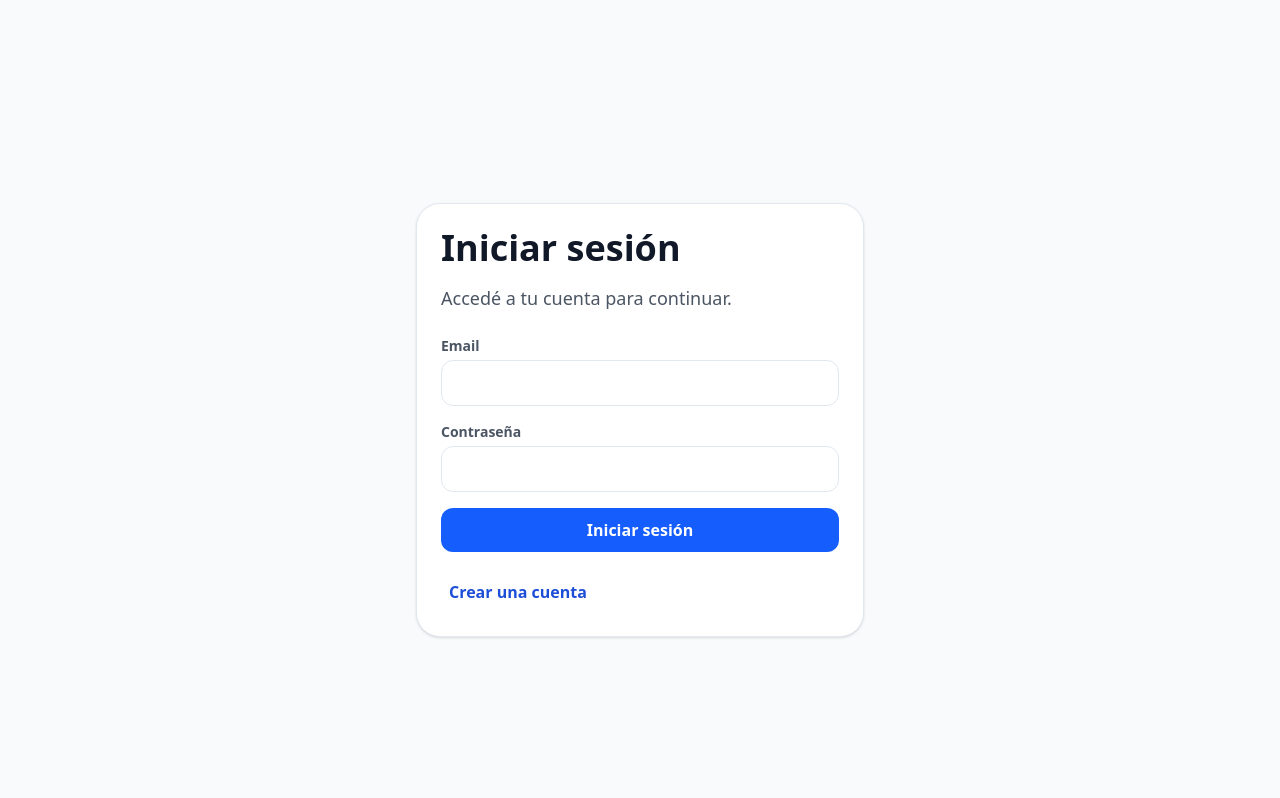
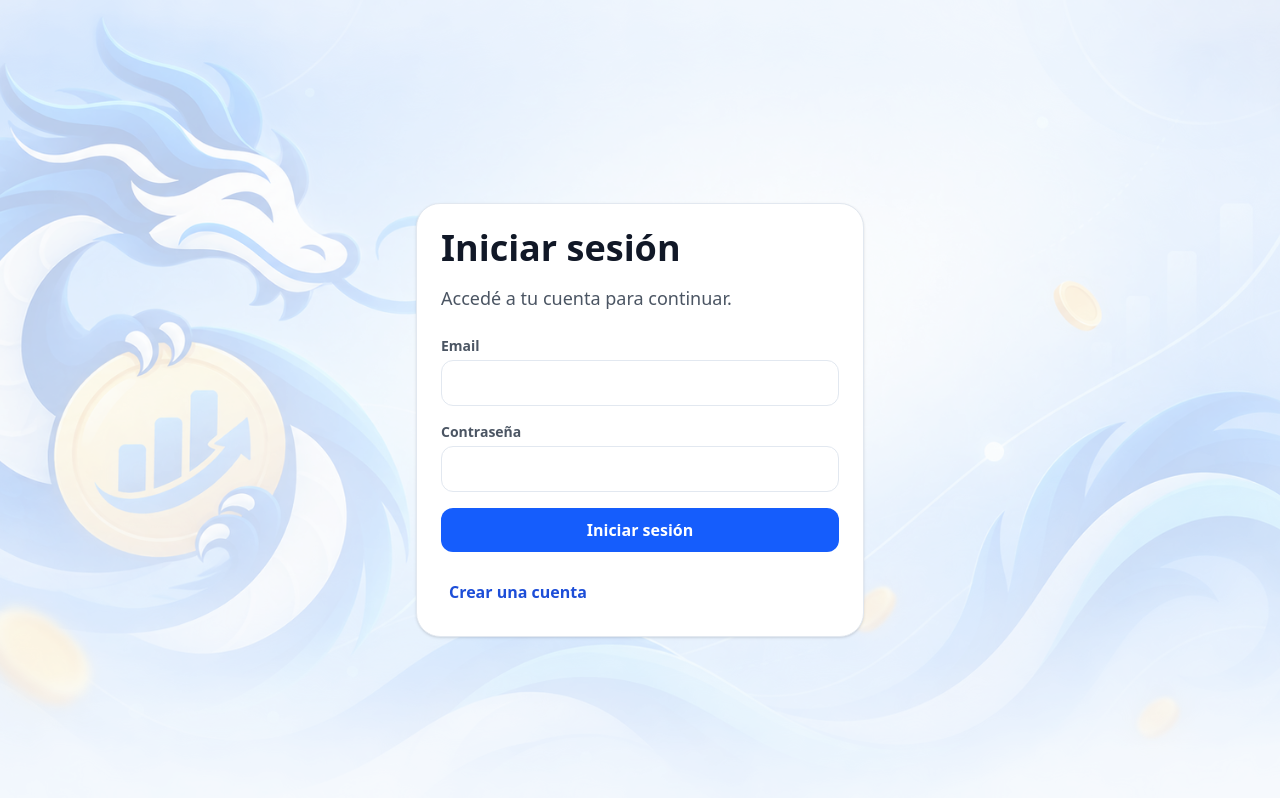
Before and after one commit to franchiarini/Gestor-Gastos, a React (Vite) app: page /login in a window 1280 px wide. Built offline with nearby package versions, Linux system fonts and the light colour scheme; no server answers.

Commit message:
style: add dragon background to auth pages

```diff
--- /dev/null
+++ b/src/components/AuthBackground.tsx
@@ -0,0 +1,19 @@
+import type { ReactNode } from 'react'
+
+export function AuthBackground({ children }: { children: ReactNode }) {
+  return (
+    <main className="app-page relative isolate flex items-center justify-center overflow-hidden">
+      <div className="pointer-events-none absolute inset-0 -z-10 overflow-hidden" aria-hidden="true">
+        <img
+          src="/dragon-theme.png"
+          alt=""
+          className="h-full w-full object-cover object-center opacity-25 saturate-75 sm:opacity-45 sm:saturate-100 dark:opacity-25 dark:brightness-50 dark:saturate-75"
+        />
+        <div className="absolute inset-0 bg-white/35 dark:bg-slate-950/45" />
+      </div>
+      <div className="relative z-10 flex w-full justify-center">
+        {children}
+      </div>
+    </main>
+  )
+}
--- a/src/pages/auth/LoginPage.tsx
+++ b/src/pages/auth/LoginPage.tsx
@@ -2,6 +2,7 @@ import { useState } from 'react'
 import type { FormEvent } from 'react'
 import { Link, useNavigate } from 'react-router'
 import { supabase } from '../../lib/supabase'
+import { AuthBackground } from '../../components/AuthBackground'
 
 function LoginPage() {
   const navigate = useNavigate()
@@ -35,7 +36,7 @@ function LoginPage() {
   }
 
   return (
-    <main className="app-page flex items-center justify-center">
+    <AuthBackground>
       <div className="app-panel w-full max-w-md">
         <h1 className="app-text mb-4 text-4xl font-bold">Iniciar sesión</h1>
         <p className="app-muted mb-6 text-lg">
@@ -92,7 +93,7 @@ function LoginPage() {
           Crear una cuenta
         </Link>
       </div>
-    </main>
+    </AuthBackground>
   )
 }
 
--- a/src/pages/auth/RegisterPage.tsx
+++ b/src/pages/auth/RegisterPage.tsx
@@ -2,6 +2,7 @@ import { useState } from 'react'
 import type { FormEvent } from 'react'
 import { Link, useNavigate } from 'react-router'
 import { supabase } from '../../lib/supabase'
+import { AuthBackground } from '../../components/AuthBackground'
 
 function RegisterPage() {
   const navigate = useNavigate()
@@ -48,7 +49,7 @@ function RegisterPage() {
   }
 
   return (
-    <main className="app-page flex items-center justify-center">
+    <AuthBackground>
       <div className="app-panel w-full max-w-md">
         <h1 className="app-text mb-4 text-4xl font-bold">Crear cuenta</h1>
         <p className="app-muted mb-6 text-lg">
@@ -120,7 +121,7 @@ function RegisterPage() {
           Iniciar sesión
         </Link>
       </div>
-    </main>
+    </AuthBackground>
   )
 }
 
```
Also changed, not shown: public/dragon-theme.png (added).
